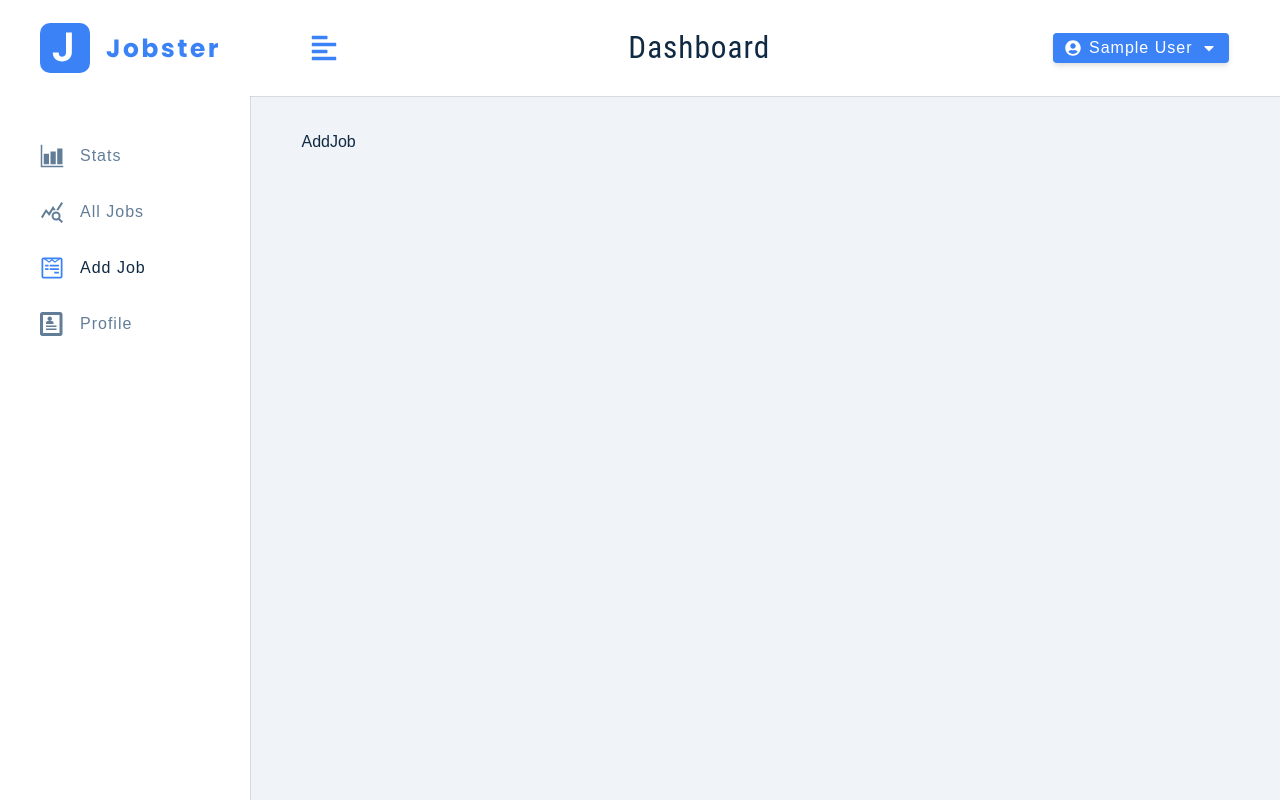
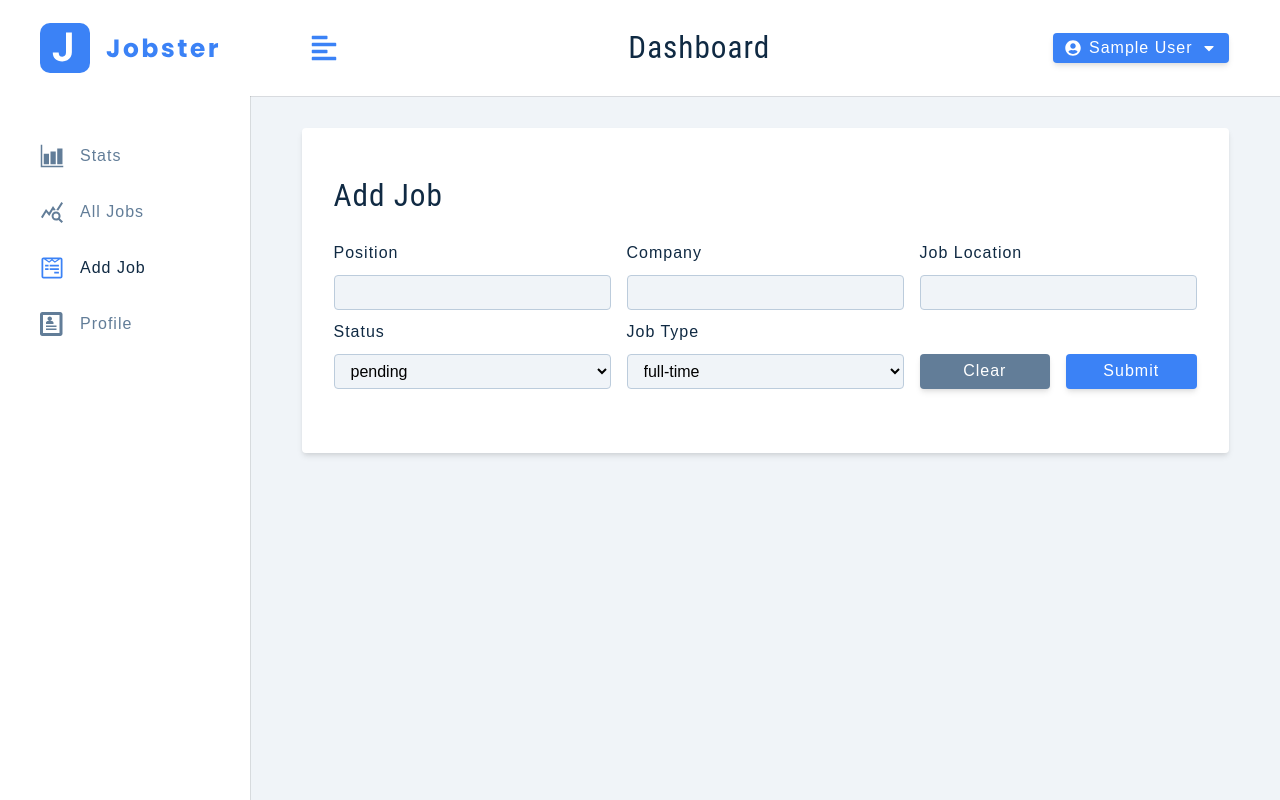
Before and after one commit to StelmakhM/job-stats, a React (Create React App) app: page /add-job in a window 1280 px wide. Built offline with nearby package versions, Linux system fonts and the light colour scheme; sample sign-in values are in the browser's storage.

Commit message:
add addJob page

```diff
--- a/src/components/FormRow.jsx
+++ b/src/components/FormRow.jsx
@@ -13,6 +13,7 @@ export default function FormRow({
 				{labelText || name}
 			</label>
 			<input
+				id={name}
 				type={type}
 				name={name}
 				value={value}
--- /dev/null
+++ b/src/components/FormRowSelect.jsx
@@ -0,0 +1,32 @@
+import React from "react";
+
+export default function FormRowSelect({
+	labelText,
+	name,
+	value,
+	handleChange,
+	list,
+}) {
+	return (
+		<div className="form-row">
+			<label htmlFor={name} className="form-label">
+				{labelText || name}
+			</label>
+			<select
+				name={name}
+				id={name}
+				value={value}
+				onChange={handleChange}
+				className="form-select"
+			>
+				{list.map((itemValue, index) => {
+					return (
+						<option key={index} value={itemValue}>
+							{itemValue}
+						</option>
+					);
+				})}
+			</select>
+		</div>
+	);
+}
--- a/src/components/NavBar/NavBar.jsx
+++ b/src/components/NavBar/NavBar.jsx
@@ -16,7 +16,7 @@ export default function NavBar() {
 	};
 
 	const logout = () => {
-		dispatch(logoutUser());
+		dispatch(logoutUser("Logging out"));
 		dispatch(hideSidebar());
 	};
 
--- a/src/components/index.js
+++ b/src/components/index.js
@@ -3,4 +3,5 @@ import FormRow from "./FormRow";
 import NavBar from "./NavBar/NavBar";
 import SmallSideBar from "./SmallSideBar/SmallSideBar";
 import BigSideBar from "./BigSideBar/BigSideBar";
-export { Logo, FormRow, BigSideBar, NavBar, SmallSideBar };
+import FormRowSelect from "./FormRowSelect";
+export { Logo, FormRow, BigSideBar, NavBar, SmallSideBar, FormRowSelect };
--- a/src/pages/Dashboard/AddJob/AddJob.jsx
+++ b/src/pages/Dashboard/AddJob/AddJob.jsx
@@ -1,5 +1,112 @@
-import React from "react";
+import React, { useEffect } from "react";
+import { useDispatch, useSelector } from "react-redux";
+import { toast } from "react-toastify";
+import { FormRow, FormRowSelect } from "../../../components";
+import { clearValues, handleChange } from "../../../redux/job/jobSlice";
+import { createJob } from "../../../redux/job/jobThunk";
+import Wrapper from "./AddJob.styled";
 
 export default function AddJob() {
-	return <div>AddJob</div>;
+	const { user } = useSelector((state) => state.user);
+	const {
+		isLoading,
+		position,
+		company,
+		jobLocation,
+		jobType,
+		jobTypeOptions,
+		status,
+		statusOptions,
+		isEditing,
+		editJobId,
+	} = useSelector((state) => state.job);
+	const dispatch = useDispatch();
+
+	const handleSubmit = (e) => {
+		e.preventDefault();
+		if (!position || !company || !jobLocation) {
+			toast.error("Please, fill out all fields");
+			return;
+		}
+		dispatch(
+			createJob({ position, company, jobLocation, jobType, status })
+		);
+	};
+
+	const handleJobInput = (e) => {
+		const { name, value } = e.target;
+		dispatch(handleChange({ name, value }));
+	};
+
+	useEffect(() => {
+		dispatch(
+			handleChange({
+				name: "jobLocation",
+				value: user.location,
+			})
+		);
+	}, []);
+	return (
+		<Wrapper>
+			<form className="form">
+				<h3>{isEditing ? "edit job" : "add job"}</h3>
+				<div className="form-center">
+					{/*position */}
+					<FormRow
+						type="text"
+						name="position"
+						value={position}
+						handleChange={handleJobInput}
+					/>
+					{/*position */}
+					<FormRow
+						type="text"
+						name="company"
+						value={company}
+						handleChange={handleJobInput}
+					/>
+					{/*position */}
+					<FormRow
+						labelText="Job Location"
+						type="text"
+						name="jobLocation"
+						value={jobLocation}
+						handleChange={handleJobInput}
+					/>
+					{/* status */}
+					<FormRowSelect
+						name="status"
+						value={status}
+						handleChange={handleJobInput}
+						list={statusOptions}
+					/>
+					{/* job type */}
+					<FormRowSelect
+						name="jobType"
+						labelText="job type"
+						value={jobType}
+						handleChange={handleJobInput}
+						list={jobTypeOptions}
+					/>
+					<div className="btn-container">
+						<button
+							type="button"
+							className="btn btn-block clear-btn"
+							onClick={() => dispatch(clearValues())}
+						>
+							clear
+						</button>
+						<button
+							type="submit"
+							className="btn btn-block submit-btn"
+							onClick={handleSubmit}
+							disabled={isLoading}
+						>
+							submit
+						</button>
+					</div>
+				</div>
+			</form>
+		</Wrapper>
+	);
 }
--- /dev/null
+++ b/src/pages/Dashboard/AddJob/AddJob.styled.js
@@ -0,0 +1,68 @@
+import styled from "styled-components";
+
+const Wrapper = styled.section`
+	border-radius: var(--borderRadius);
+	width: 100%;
+	background: var(--white);
+	padding: 3rem 2rem 4rem;
+	box-shadow: var(--shadow-2);
+	h3 {
+		margin-top: 0;
+	}
+	.form {
+		margin: 0;
+		border-radius: 0;
+		box-shadow: none;
+		padding: 0;
+		max-width: 100%;
+		width: 100%;
+	}
+	.form-row {
+		margin-bottom: 0;
+	}
+	.form-center {
+		display: grid;
+		row-gap: 0.5rem;
+	}
+	.form-center button {
+		align-self: end;
+		height: 35px;
+		margin-top: 1rem;
+	}
+	.btn-container {
+		display: grid;
+		grid-template-columns: 1fr 1fr;
+		column-gap: 1rem;
+		align-self: flex-end;
+		margin-top: 0.5rem;
+		button {
+			height: 35px;
+		}
+	}
+	.clear-btn {
+		background: var(--grey-500);
+	}
+	.clear-btn:hover {
+		background: var(--black);
+	}
+	@media (min-width: 992px) {
+		.form-center {
+			grid-template-columns: 1fr 1fr;
+			align-items: center;
+			column-gap: 1rem;
+		}
+		.btn-container {
+			margin-top: 0;
+		}
+	}
+	@media (min-width: 1120px) {
+		.form-center {
+			grid-template-columns: 1fr 1fr 1fr;
+		}
+		.form-center button {
+			margin-top: 0;
+		}
+	}
+`;
+
+export default Wrapper;
--- /dev/null
+++ b/src/redux/job/jobSlice.js
@@ -0,0 +1,50 @@
+import { createSlice } from "@reduxjs/toolkit";
+import { toast } from "react-toastify";
+import { getUserFromLocalStorage } from "../../utils/localStorage";
+import { createJob } from "./jobThunk";
+
+const initialState = {
+	isLoading: false,
+	position: "",
+	company: "",
+	jobLocation: "",
+	jobTypeOptions: ["full-time", "part-time", "remote", "internship"],
+	jobType: "full-time",
+	statusOptions: ["interview", "declined", "pending"],
+	status: "pending",
+	isEditing: false,
+	editJobId: "",
+};
+
+const jobSlice = createSlice({
+	name: "job",
+	initialState,
+	reducers: {
+		handleChange: (state, { payload: { name, value } }) => {
+			state[name] = value;
+		},
+		clearValues: () => {
+			return {
+				...initialState,
+				jobLocation: getUserFromLocalStorage()?.location || "",
+			};
+		},
+	},
+	extraReducers: (builder) => {
+		builder
+			.addCase(createJob.pending, (state) => {
+				state.isLoading = true;
+			})
+			.addCase(createJob.fulfilled, (state) => {
+				state.isLoading = false;
+				toast.success("Job created");
+			})
+			.addCase(createJob.rejected, (state, { payload }) => {
+				state.isLoading = false;
+				toast.error(payload);
+			});
+	},
+});
+
+export const { handleChange, clearValues } = jobSlice.actions;
+export const jobReducer = jobSlice.reducer;
--- /dev/null
+++ b/src/redux/job/jobThunk.js
@@ -0,0 +1,27 @@
+import { createAsyncThunk } from "@reduxjs/toolkit";
+import { instance } from "../../utils/axios";
+import { logoutUser } from "../user/userSlice";
+import { clearValues } from "./jobSlice";
+
+export const createJob = createAsyncThunk(
+	"job/createJob",
+	async (job, thunkAPI) => {
+		try {
+			const response = instance.post("/jobs", job, {
+				headers: {
+					authorization: `Bearer ${
+						thunkAPI.getState().user.user.token
+					}`,
+				},
+			});
+			thunkAPI.dispatch(clearValues());
+			return response.data;
+		} catch (error) {
+			if (error.response.status === 401) {
+				thunkAPI.dispatch(logoutUser());
+				return thunkAPI.rejectWithValue("Unauthorized! Logging out...");
+			}
+			return thunkAPI.rejectWithValue(error.response.data.msg);
+		}
+	}
+);
--- a/src/redux/user/userSlice.js
+++ b/src/redux/user/userSlice.js
@@ -1,4 +1,5 @@
 import { createSlice } from "@reduxjs/toolkit";
+import { toFormData } from "axios";
 import { toast } from "react-toastify";
 import {
 	addUserToLocalStorage,
@@ -16,9 +17,12 @@ const userSlice = createSlice({
 	name: "user",
 	initialState,
 	reducers: {
-		logoutUser: (state) => {
+		logoutUser: (state, { payload }) => {
 			state.user = null;
 			removeUserFromLocalStorage();
+			if (payload) {
+				toast.success(payload);
+			}
 		},
 	},
 	extraReducers: (builder) => {
--- a/src/store.js
+++ b/src/store.js
@@ -1,4 +1,5 @@
 import { configureStore } from "@reduxjs/toolkit";
+import { jobReducer } from "./redux/job/jobSlice";
 import { sidebarReducer } from "./redux/sidebar/sidebarSlice";
 import { userReducer } from "./redux/user/userSlice";
 
@@ -6,5 +7,6 @@ export const store = configureStore({
 	reducer: {
 		user: userReducer,
 		sidebar: sidebarReducer,
+		job: jobReducer,
 	},
 });
```
